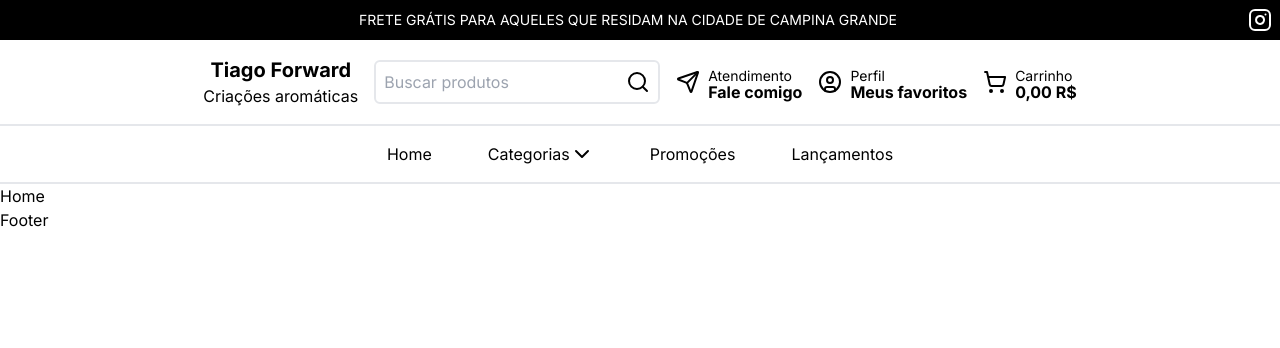
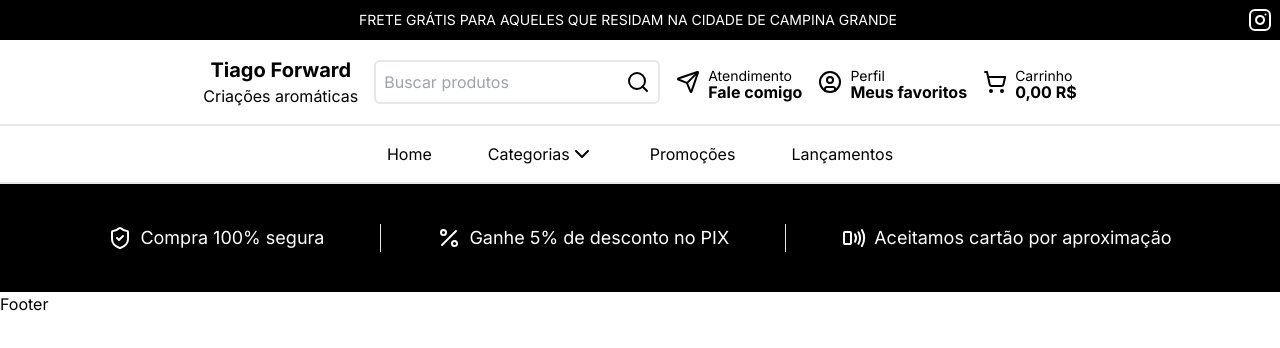
Before and after one commit to tiago-forward/tiago-forward-store-1.0, a Next.js app in the folder frontend/: page / in a window 1280 px wide. Shown: the top 348 px of the page. Built offline with nearby package versions, Linux system fonts and the light colour scheme.

Commit message:
inserted Banner Service

```diff
--- a/frontend/package.json
+++ b/frontend/package.json
@@ -11,6 +11,7 @@
   "dependencies": {
     "@radix-ui/react-dropdown-menu": "^2.1.2",
     "@radix-ui/react-icons": "^1.3.0",
+    "@radix-ui/react-separator": "^1.1.0",
     "class-variance-authority": "^0.7.0",
     "clsx": "^2.1.1",
     "lucide-react": "^0.453.0",
--- /dev/null
+++ b/frontend/src/app/components/ServicesBanner/index.tsx
@@ -0,0 +1,31 @@
+import { Separator } from "@/components/ui/separator";
+
+export default function ServicesBanner() {
+  return (
+    <section className="flex justify-center p-2 bg-black text-white">
+      {/* <div></div>
+      <div className="">FRETE GRÁTIS PARA AQUELES QUE RESIDAM NA CIDADE DE CAMPINA GRANDE</div>
+      <div>
+        <a href="https://www.instagram.com/tiagoforward_store/" target="_blank" title="Instagram">
+          <svg xmlns="http://www.w3.org/2000/svg" width="24" height="24" viewBox="0 0 24 24" fill="none" stroke="currentColor" stroke-width="2" stroke-linecap="round" stroke-linejoin="round" className="lucide lucide-instagram"><rect width="20" height="20" x="2" y="2" rx="5" ry="5" /><path d="M16 11.37A4 4 0 1 1 12.63 8 4 4 0 0 1 16 11.37z" /><line x1="17.5" x2="17.51" y1="6.5" y2="6.5" /></svg>
+        </a>
+      </div> */}
+      <ul className="max-w-7xl flex items-center justify-center gap-14 text-lg py-8">
+        <li className="flex items-center gap-2">
+          <svg xmlns="http://www.w3.org/2000/svg" width="24" height="24" viewBox="0 0 24 24" fill="none" stroke="currentColor" stroke-width="2" stroke-linecap="round" stroke-linejoin="round" className="lucide lucide-shield-check"><path d="M20 13c0 5-3.5 7.5-7.66 8.95a1 1 0 0 1-.67-.01C7.5 20.5 4 18 4 13V6a1 1 0 0 1 1-1c2 0 4.5-1.2 6.24-2.72a1.17 1.17 0 0 1 1.52 0C14.51 3.81 17 5 19 5a1 1 0 0 1 1 1z" /><path d="m9 12 2 2 4-4" /></svg>
+          <span>Compra 100% segura</span>
+        </li>
+        <Separator orientation="vertical" />
+        <li className="flex items-center gap-2">
+          <svg xmlns="http://www.w3.org/2000/svg" width="24" height="24" viewBox="0 0 24 24" fill="none" stroke="currentColor" stroke-width="2" stroke-linecap="round" stroke-linejoin="round" className="lucide lucide-percent"><line x1="19" x2="5" y1="5" y2="19" /><circle cx="6.5" cy="6.5" r="2.5" /><circle cx="17.5" cy="17.5" r="2.5" /></svg>
+          <span>Ganhe 5% de desconto no PIX</span>
+        </li>
+        <Separator orientation="vertical" />
+        <li className="flex items-center gap-2">
+          <svg xmlns="http://www.w3.org/2000/svg" width="24" height="24" viewBox="0 0 24 24" fill="none" stroke="currentColor" stroke-width="2" stroke-linecap="round" stroke-linejoin="round" className="lucide lucide-smartphone-nfc"><rect width="7" height="12" x="2" y="6" rx="1" /><path d="M13 8.32a7.43 7.43 0 0 1 0 7.36" /><path d="M16.46 6.21a11.76 11.76 0 0 1 0 11.58" /><path d="M19.91 4.1a15.91 15.91 0 0 1 .01 15.8" /></svg>
+          <span>Aceitamos cartão por aproximação</span>
+        </li>
+      </ul>
+    </section>
+  );
+}
--- a/frontend/src/app/page.tsx
+++ b/frontend/src/app/page.tsx
@@ -1,7 +1,9 @@
+import ServicesBanner from "./components/ServicesBanner";
+
 export default function Home() {
   return (
-    <div className="">
-      Home
-    </div>
+    <main className="">
+      <ServicesBanner />
+    </main>
   );
 }
--- /dev/null
+++ b/frontend/src/components/ui/separator.tsx
@@ -0,0 +1,31 @@
+"use client"
+
+import * as React from "react"
+import * as SeparatorPrimitive from "@radix-ui/react-separator"
+
+import { cn } from "@/lib/utils"
+
+const Separator = React.forwardRef<
+  React.ElementRef<typeof SeparatorPrimitive.Root>,
+  React.ComponentPropsWithoutRef<typeof SeparatorPrimitive.Root>
+>(
+  (
+    { className, orientation = "horizontal", decorative = true, ...props },
+    ref
+  ) => (
+    <SeparatorPrimitive.Root
+      ref={ref}
+      decorative={decorative}
+      orientation={orientation}
+      className={cn(
+        "shrink-0 bg-neutral-200 dark:bg-neutral-800",
+        orientation === "horizontal" ? "h-[1px] w-full" : "h-full w-[1px]",
+        className
+      )}
+      {...props}
+    />
+  )
+)
+Separator.displayName = SeparatorPrimitive.Root.displayName
+
+export { Separator }
```
Also changed, not shown: 1 other file (tests, documents, lock files or other folders).
